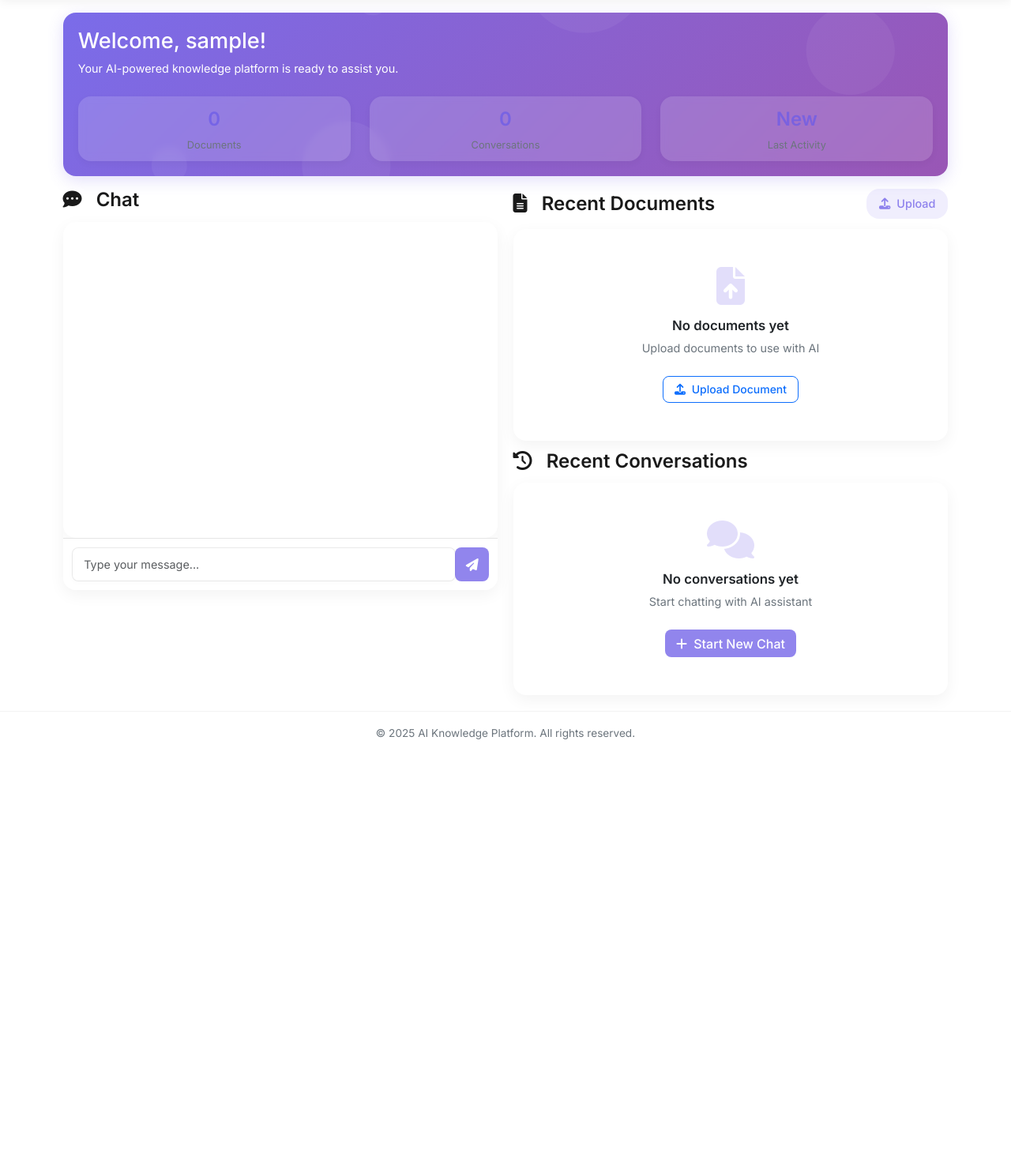
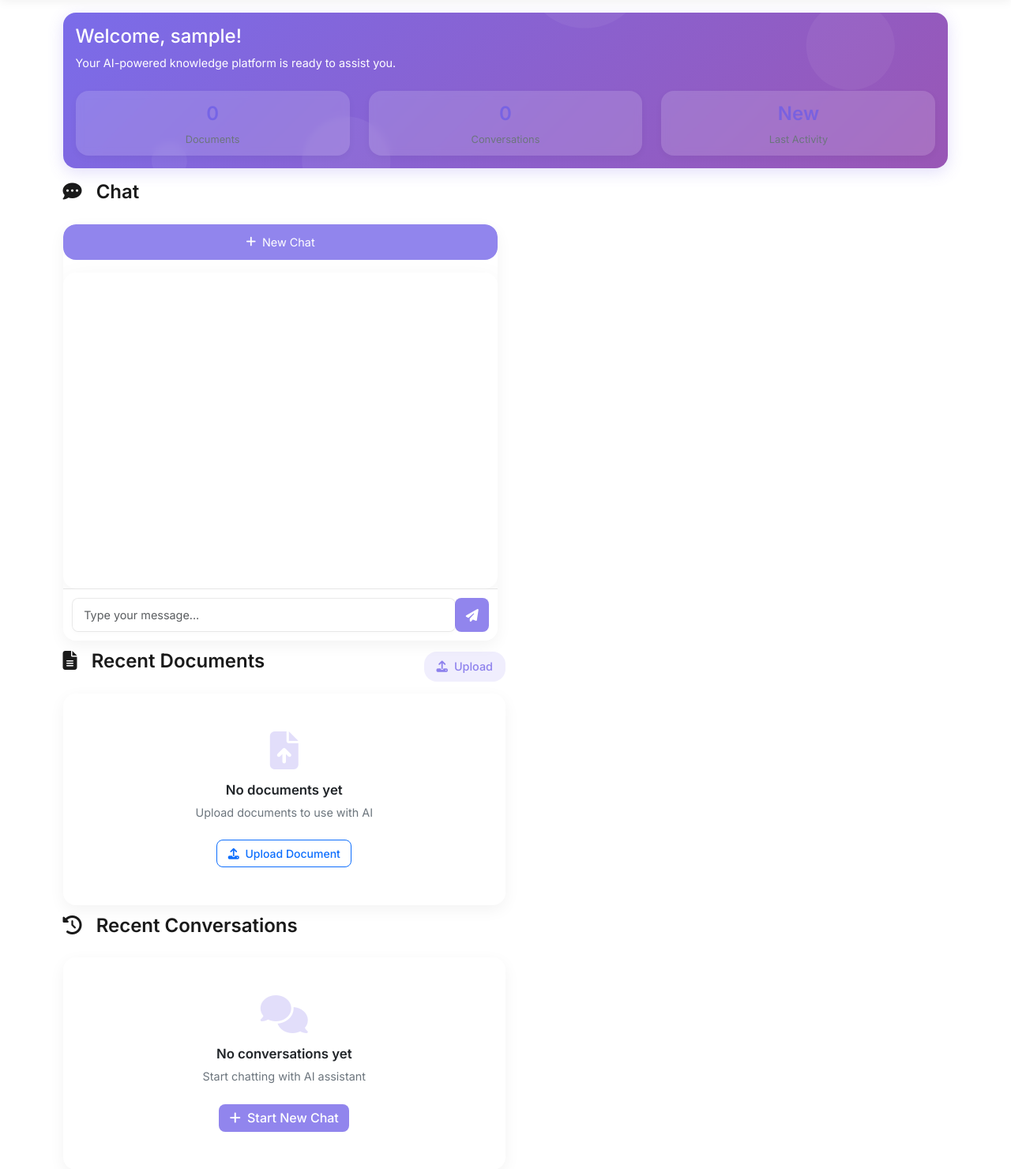
Before and after one commit to ChudinAA/CorporateIntelligence, a Flask app: page /dashboard in a window 1280 px wide. Shown: the part 52-1532 px from the top of the page at 79% size. Before the commit the page ends 988 px from the top, so only its background shows below. Run offline with Flask 3, Linux system fonts and the light colour scheme; the visitor is signed in with stand-in values (Sample User, id 1); data comes from the database, SQL or seed files in the repository; data that the repository does not hold is empty; some libraries are stand-ins or nearby versions.

Commit message:
Assistant checkpoint: Update chat UI with loader and new chat functionality
Assistant generated file changes:
- static/css/custom.css: Add new chat button styles and adjust spacing
- static/js/dashboard.js: Add new chat functionality
- templates/dashboard.html: Add typing loader to chat

---

User prompt:

- добавь красивый лоудер с анимацией в чат на место будущего сообщения от Ассистента, пока ожидаем ответ от него
- добавь отступ между полем ввода сообщения и кнопкой отправки
- добавь кнопку New Chat, которая будет создавать новый диалог с Ассистентом, если уже есть переписка в чате, а текущий диалоги при этом сохраняется в Recent Conversations
- расположи более компактно контент в разделе Welcome, чтобы он занимал меньше места

Текущий основной функционал не должен поменяться

Replit-Commit-Author: Assistant
Replit-Commit-Session-Id: 43589cc7-7cdf-4638-bc1e-f4639edb18d7

```diff
--- a/static/css/custom.css
+++ b/static/css/custom.css
@@ -909,3 +909,81 @@ main {
     align-items: center;
     padding: 0.75rem 0;
 }
+
+.section-header h2 {
+  margin-bottom: 0.8rem !important;
+}
+
+/* Typing animation loader */
+.typing-loader {
+  display: flex;
+  align-items: center;
+  padding: 1rem;
+  background: rgba(108, 92, 231, 0.05);
+  border-radius: var(--border-radius);
+  margin: 0.5rem 0;
+}
+
+.typing-dot {
+  width: 8px;
+  height: 8px;
+  margin: 0 3px;
+  background: var(--primary-color);
+  border-radius: 50%;
+  opacity: 0.6;
+  animation: typingAnimation 1s infinite ease-in-out;
+}
+
+.typing-dot:nth-child(2) { animation-delay: 0.2s; }
+.typing-dot:nth-child(3) { animation-delay: 0.4s; }
+
+@keyframes typingAnimation {
+  0%, 100% { transform: scale(1); }
+  50% { transform: scale(1.5); }
+}
+
+/* New chat button styles */
+.new-chat-btn {
+  margin-bottom: 1rem;
+  width: 100%;
+  padding: 0.75rem;
+  background: var(--primary-color);
+  color: white;
+  border: none;
+  border-radius: var(--border-radius);
+  transition: all 0.3s ease;
+  display: flex;
+  align-items: center;
+  justify-content: center;
+  gap: 0.5rem;
+}
+
+.new-chat-btn:hover {
+  transform: translateY(-2px);
+  box-shadow: 0 4px 12px rgba(108, 92, 231, 0.2);
+}
+
+/* Adjust welcome section spacing */
+.welcome-section {
+  padding: 1rem !important;
+  margin-bottom: 1rem !important;
+}
+
+.welcome-content h1 {
+  font-size: 1.5rem;
+  margin-bottom: 0.5rem;
+}
+
+.welcome-content p {
+  margin-bottom: 0.75rem;
+}
+
+.welcome-stats {
+  gap: 0.75rem;
+  margin-top: 0.75rem;
+}
+
+/* Message input spacing */
+#message-form {
+  gap: 0.75rem;
+}
--- a/static/js/dashboard.js
+++ b/static/js/dashboard.js
@@ -1,4 +1,35 @@
 document.addEventListener('DOMContentLoaded', function() {
+    // Setup new chat button handler
+    const newChatBtn = document.createElement('button');
+    newChatBtn.className = 'new-chat-btn';
+    newChatBtn.innerHTML = '<i class="fas fa-plus"></i> New Chat';
+
+    const chatSection = document.querySelector('.chat-section .card-body');
+    if (chatSection) {
+        chatSection.insertBefore(newChatBtn, chatSection.firstChild);
+    }
+
+    newChatBtn.addEventListener('click', function() {
+        // Save current chat if exists
+        const currentMessages = document.querySelectorAll('#chat-container .message');
+        if (currentMessages.length > 0) {
+            // Clear chat container
+            const chatContainer = document.getElementById('chat-container');
+            chatContainer.innerHTML = '';
+
+            // Reset session ID
+            document.getElementById('session-id-input').value = '';
+
+            // Refresh recent conversations
+            fetch('/chat/recent_conversations')
+                .then(response => response.json())
+                .then(data => {
+                    if (data.success) {
+                        updateRecentConversations(data.conversations);
+                    }
+                });
+        }
+    });
     // Setup all delete buttons
     setupChatDeletionHandlers();
 
--- a/templates/dashboard.html
+++ b/templates/dashboard.html
@@ -448,7 +448,11 @@
                             {% endif %}
                         </div>
 
-                        <div id="typing-indicator" class="typing-indicator" style="display: none;">
+                        <div id="typing-indicator" class="typing-loader" style="display: none;">
+    <div class="typing-dot"></div>
+    <div class="typing-dot"></div>
+    <div class="typing-dot"></div>
+</div>
                             <div class="typing-animation">
                                 <div class="dot"></div>
                                 <div class="dot"></div>
```
